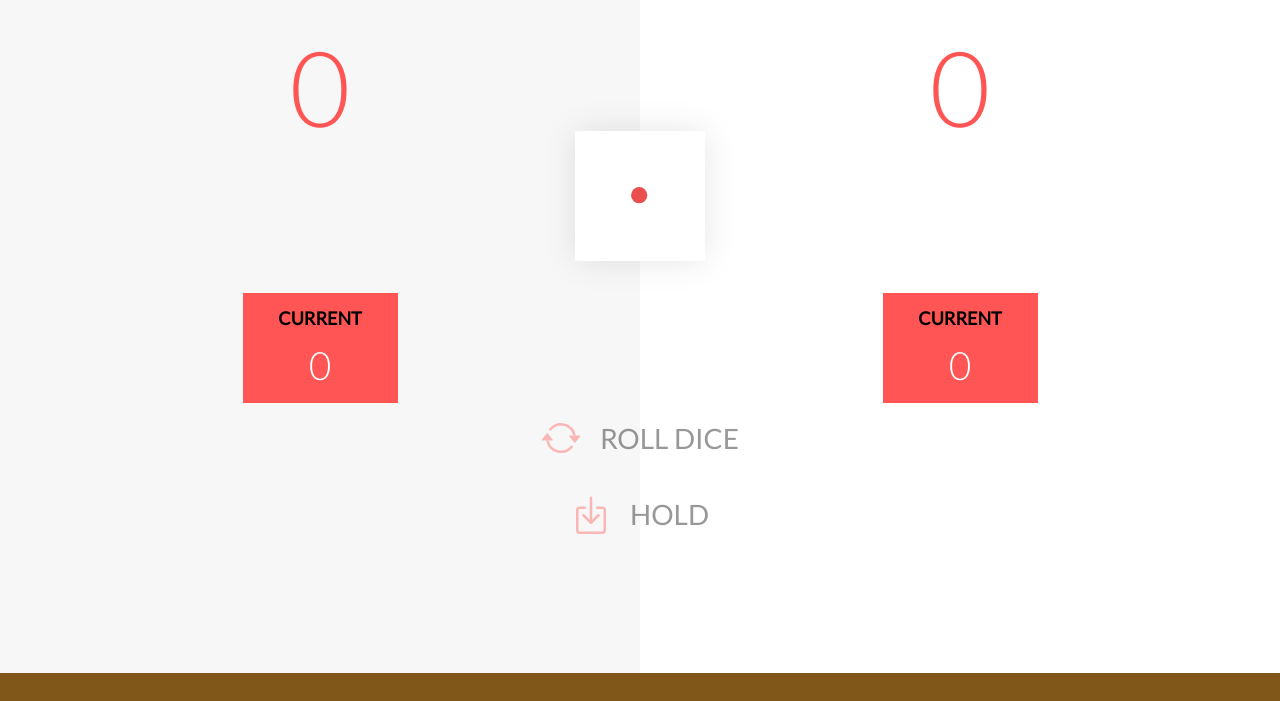
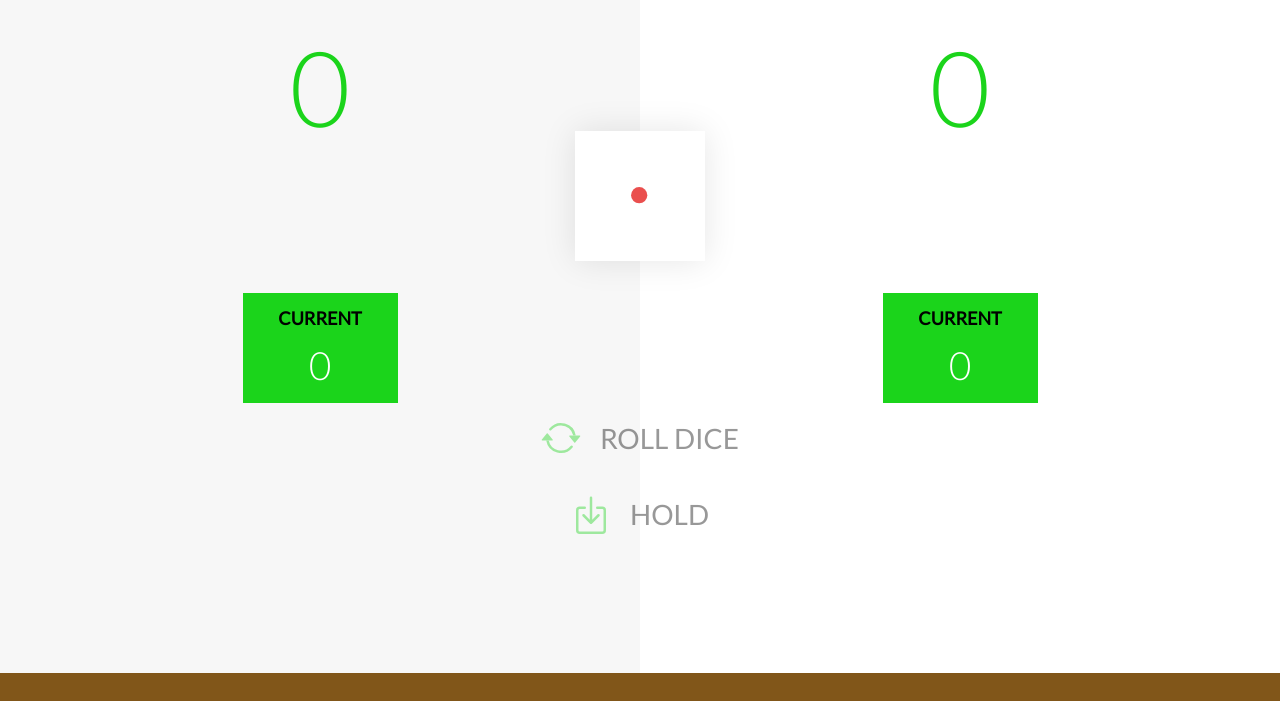
Before and after one commit to geenonsdavid/dice_game, a plain HTML site: page index.html in a window 1280 px wide. Shown: the part 99-800 px from the top of the page. Drawn offline with Linux system fonts and the light colour scheme.

Commit message:
modify theme

```diff
--- a/style.css
+++ b/style.css
@@ -9,7 +9,7 @@
 
 :root{
     --background-body: #815619;
-    --background-theme: #FF5555;
+    --background-theme: #1bd41b;
     --background-player1: #F7F7F7;
     --background-player2: #FFFFFF;
     --text-color-theme: #000000;
```
